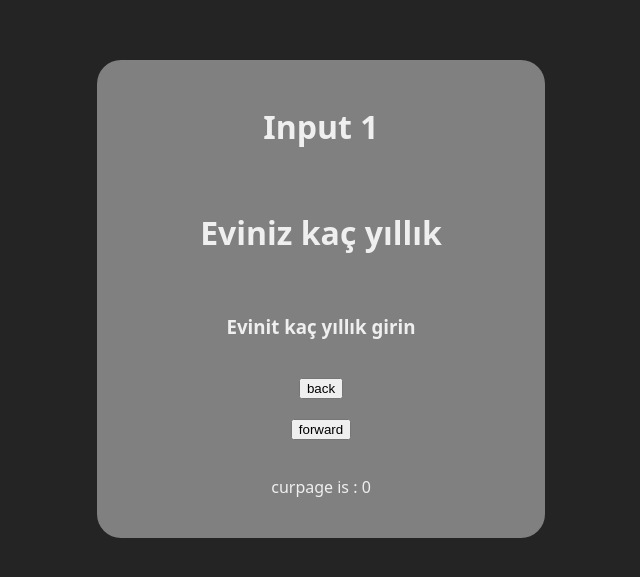
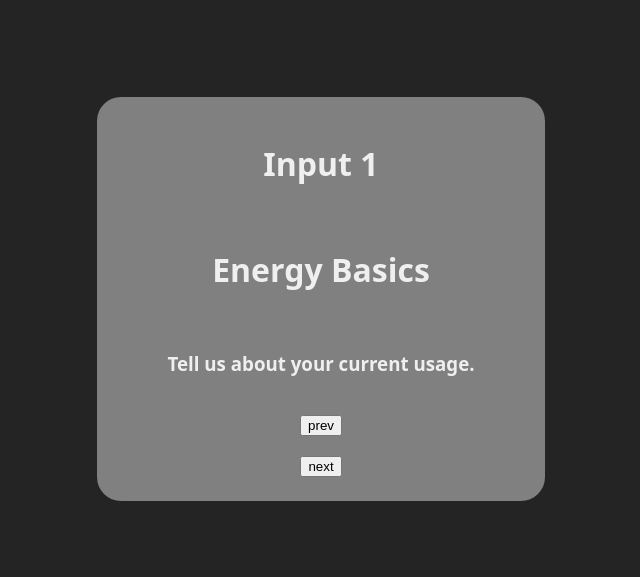
Before and after one commit to erdemahsen/solarviscase, a React app in the folder frontend/: page /app in a window 1280 px wide. Shown: the part 101-678 px from the top of the page, without its empty margins (319-959 px from the left). Built offline with nearby package versions, Linux system fonts and the light colour scheme; the HTML template or start-up script is replaced by a standard one.

Commit message:
General stucture being built. Introduced new components.

```diff
--- a/frontend/src/pages/AppRoute.jsx
+++ b/frontend/src/pages/AppRoute.jsx
@@ -1,62 +1,69 @@
 import { useState } from 'react'
+import InputPageCard from './components/InputPageCard';
+import OutputPageCard from './components/OutputPageCard';
 
-let pages= [
+
+
+const mockConfig = {
+  numInputPages: 2,
+  pages: [
     {
-        //image: ""
-        title: "Eviniz kaç yıllık",
-        description: "Evinit kaç yıllık girin",
-        inputPlaceholders: ["X"],
-        isOutputPage: false
+      id: 1,
+      title: "Energy Basics",
+      description: "Tell us about your current usage.",
+      image: "https://example.com/solar-1.jpg",
+      inputs: [
+        { name: "X", placeholder: "Monthly Bill ($)", type: "number" }
+      ]
     },
     {
-        //image: ""
-        title: "Evinit kaç oda ve banyo var",
-        description: "Eviniz hakkında detayları doldurun lütfen",
-        inputPlaceholder: ["Y", "Z"],
-        isOutputPage: false
-    },
-    {
-        //image: ""
-        title: "Tamamdır hesapladım",
-        description: "hesap açıklaması",
-        inputPlaceholder: [],
-        isOutputPage: true,
-        outputFormulas: [1,2]
-    },
-]
+      id: 2,
+      title: "Home Details",
+      description: "Dimensions and location.",
+      image: "https://example.com/solar-2.jpg",
+      inputs: [
+        { name: "Y", placeholder: "Roof Area (sqm)", type: "number" },
+        { name: "Z", placeholder: "Sunlight Hours", type: "number" }
+      ]
+    }
+  ],
+  calculations: [
+    { outputName: "A", formula: "(Y * 100000 + Z * 50000) - (X * 10000)", unit: "kWh" },
+    { outputName: "B", formula: "A / 200", unit: "USD" }
+  ],
+  outputPage: {
+    title: "Your Solar Potential",
+    description: "Based on your inputs, here is your estimate.",
+    image: "https://example.com/result.jpg"
+  }
+};
 
-function ButtonApp({currentPage, setCurrentPage, pages, type}){
-    return (
-        <>
-        {
-            type==="forward" &&
-            <button onClick={() => {currentPage<pages.length-1 && setCurrentPage(currentPage+1)}} >
-                forward
-            </button>
-        }
-        {
-            type==="back" &&
-            <button onClick={() => {currentPage>0 && setCurrentPage(currentPage-1)}} >
-                back
-            </button>
-        }
-        </>
-    )
-}
 
 function AppRoute() {
-    const [currentPage, setCurrentPage] = useState(0)
-    const curPage = pages[currentPage]
+    const [currentPageIndex, setCurrentPageIndex] = useState(0)
+
+
+
+    function prevPage(){
+        if(currentPageIndex > 0 ){
+            setCurrentPageIndex(currentPageIndex-1)
+        }
+    }
+
+    function nextPage(){
+        if(currentPageIndex < mockConfig.numInputPages){
+            setCurrentPageIndex(currentPageIndex+1)
+        }
+    }
 
     return (
-        <div className='app-page'>
-            <h1>{curPage.isOutputPage ? "Output Page": `Input ${currentPage+1}`}</h1>
-            <h1>{curPage.title}</h1>
-            <h3>{curPage.description}</h3>
-            <ButtonApp currentPage={currentPage} setCurrentPage={setCurrentPage} pages={pages} type={"back"}></ButtonApp>
-            <ButtonApp currentPage={currentPage} setCurrentPage={setCurrentPage} pages={pages} type={"forward"}></ButtonApp>
-            <p>curpage is : {currentPage}</p>
+        <div>
+            {currentPageIndex < mockConfig.numInputPages && <InputPageCard currentPage = {mockConfig.pages[currentPageIndex]} nextPage={nextPage} prevPage={prevPage}/>}
+            {currentPageIndex == mockConfig.numInputPages && <OutputPageCard outputPage={mockConfig.outputPage} nextPage={nextPage} prevPage={prevPage} calculations={mockConfig.calculations}/>}
+
         </div>
+
+
     )
 }
 
--- /dev/null
+++ b/frontend/src/pages/components/ButtonApp.jsx
@@ -0,0 +1,13 @@
+import { useState } from 'react'
+
+function ButtonApp({onClick, type}){
+    return (
+        <>
+            <button onClick={onClick} >
+                {type}
+            </button>
+        </>
+    )
+}
+
+export default ButtonApp
--- /dev/null
+++ b/frontend/src/pages/components/InputPageCard.jsx
@@ -0,0 +1,21 @@
+import { useState } from 'react'
+import ButtonApp from './ButtonApp'
+
+function InputPageCard({currentPage, prevPage, nextPage }) {
+
+
+  return (
+    <>
+        <div className='app-page'>
+            <h1>{`Input ${currentPage.id}`}</h1>
+            <h1>{currentPage.title}</h1>
+            <h3>{currentPage.description}</h3>
+            <ButtonApp onClick={prevPage} type="prev"></ButtonApp>
+            <ButtonApp onClick={nextPage} type="next"></ButtonApp>
+
+        </div>
+    </>
+  )
+}
+
+export default InputPageCard
--- /dev/null
+++ b/frontend/src/pages/components/OutputPageCard.jsx
@@ -0,0 +1,27 @@
+import { useState } from 'react'
+import ButtonApp from './ButtonApp'
+
+function OutputPageCard({outputPage, prevPage, nextPage, calculations}) {
+
+
+  return (
+    <>
+        <div className='app-page'>
+            <h1>Output Page</h1>
+            <h1>{outputPage.title}</h1>
+            <h3>{outputPage.description}</h3>
+            <ButtonApp onClick={prevPage} type="prev"></ButtonApp>
+            <ButtonApp onClick={nextPage} type="next"></ButtonApp>
+
+            {calculations.map((c, index) => {
+
+              return <h3 key={index}>Formula {index}: {c.formula}</h3>
+
+            })}
+
+        </div>
+    </>
+  )
+}
+
+export default OutputPageCard
```
